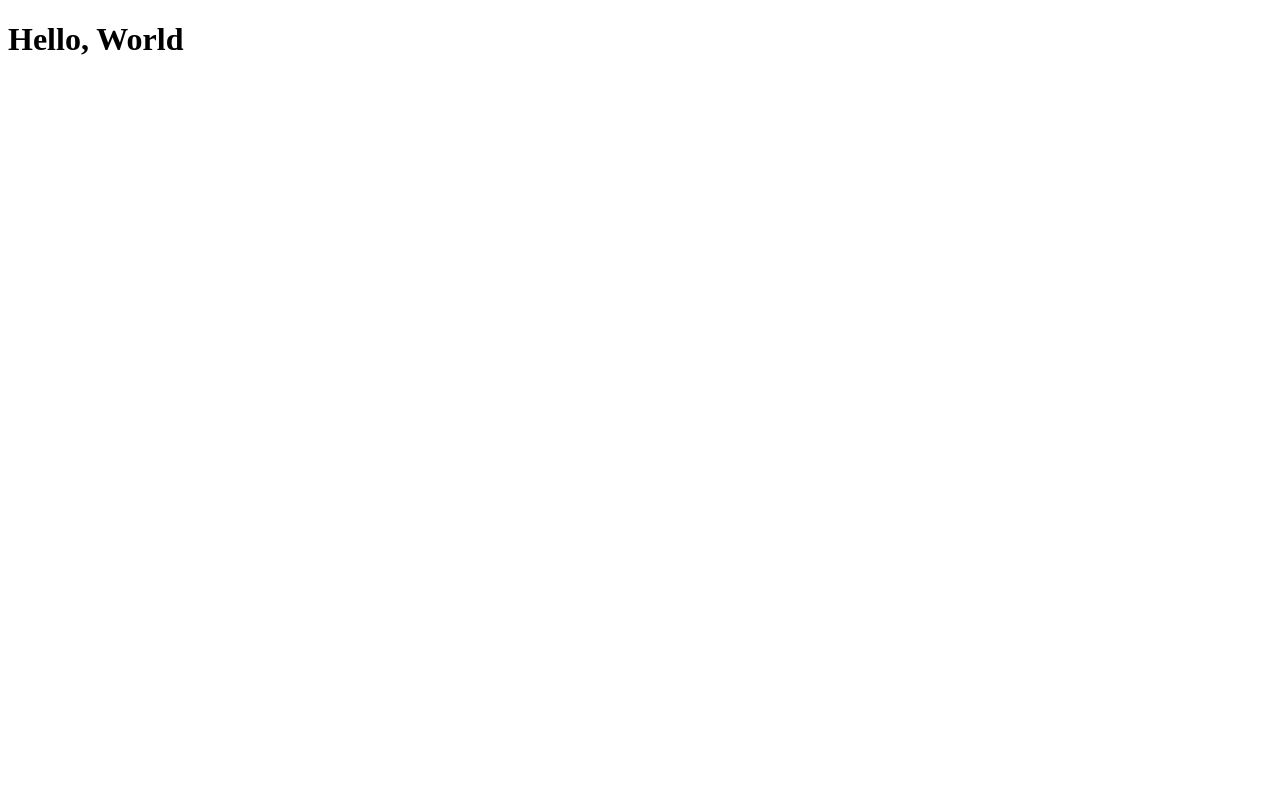
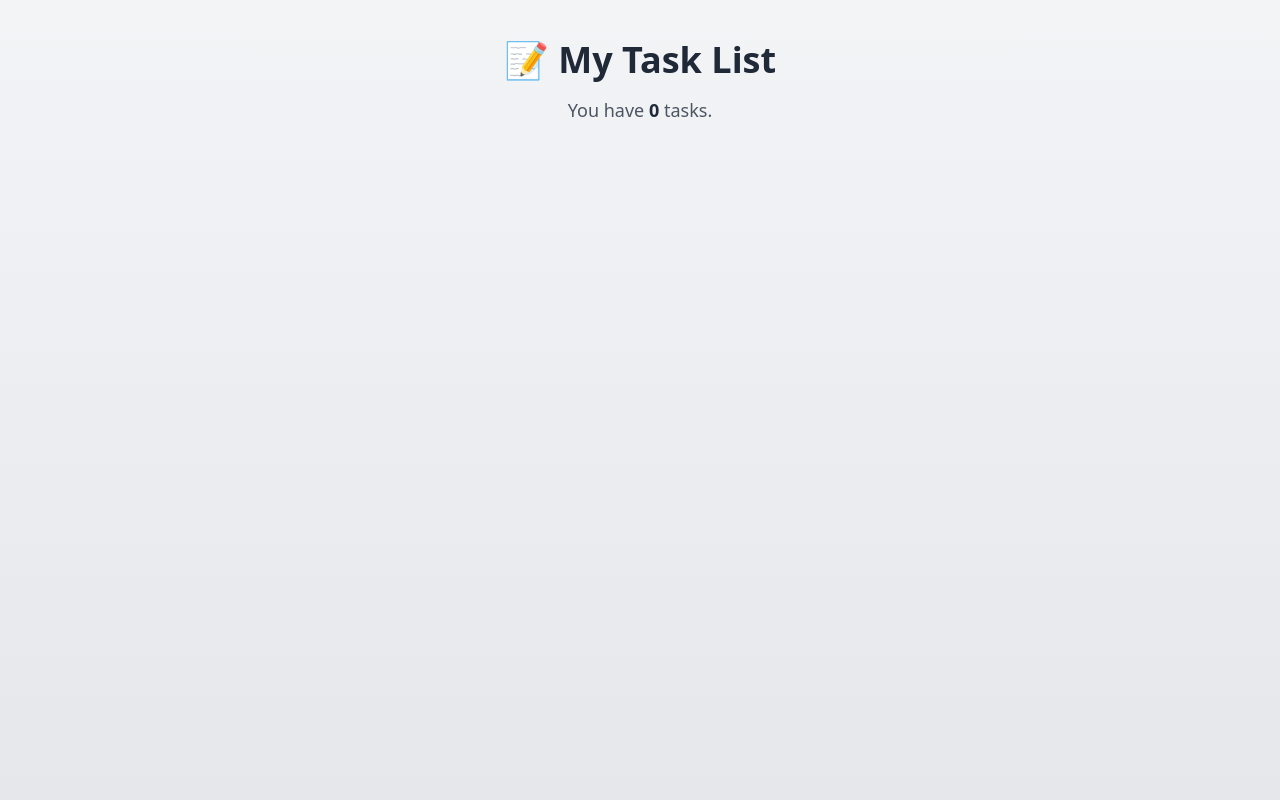
Before and after one commit to yasserfedsi/backend-flask-app, a Flask app: page / in a window 1280 px wide. Before the commit the page is almost empty. Run offline with Flask 3, Linux system fonts and the light colour scheme; some libraries are stand-ins or nearby versions.

Commit message:
Refactor index.html to enhance task list display and styling

```diff
--- a/templates/index.html
+++ b/templates/index.html
@@ -3,9 +3,34 @@
 <head>
     <meta charset="UTF-8">
     <meta name="viewport" content="width=device-width, initial-scale=1.0">
+    <script src="https://cdn.tailwindcss.com"></script>
     <title>Flask backend</title>
 </head>
-<body>
-    <h1>Hello, World</h1>
+<body class="bg-gradient-to-b from-gray-100 to-gray-200 min-h-screen py-10">
+  <div class="max-w-5xl mx-auto px-4">
+    <!-- Header -->
+    <h1 class="text-4xl font-bold text-center text-gray-800 mb-4">📝 My Task List</h1>
+    <p class="text-center text-gray-600 mb-10 text-lg">
+      You have <span class="font-semibold text-gray-800">{{ tasks|length }}</span> task{{ tasks|length != 1 and 's' or '' }}.
+    </p>
+
+    <div class="grid grid-cols-1 sm:grid-cols-2 lg:grid-cols-3 gap-6">
+      {% for task in tasks %}
+      <div class="bg-white rounded-2xl shadow-md hover:shadow-lg transition-all duration-200 p-6 flex flex-col justify-between">
+        <div>
+          <h2 class="text-xl font-semibold text-gray-800 mb-2">{{ task.title }}</h2>
+          <p class="text-gray-600 mb-4">{{ task.description }}</p>
+        </div>
+        <div class="mt-auto">
+          {% if task.completed %}
+          <span class="inline-block px-3 py-1 text-sm font-medium bg-green-100 text-green-800 rounded-full">✅ Completed</span>
+          {% else %}
+          <span class="inline-block px-3 py-1 text-sm font-medium bg-red-100 text-red-800 rounded-full">❌ Incomplete</span>
+          {% endif %}
+        </div>
+      </div>
+      {% endfor %}
+    </div>
+  </div>
 </body>
 </html>
```
